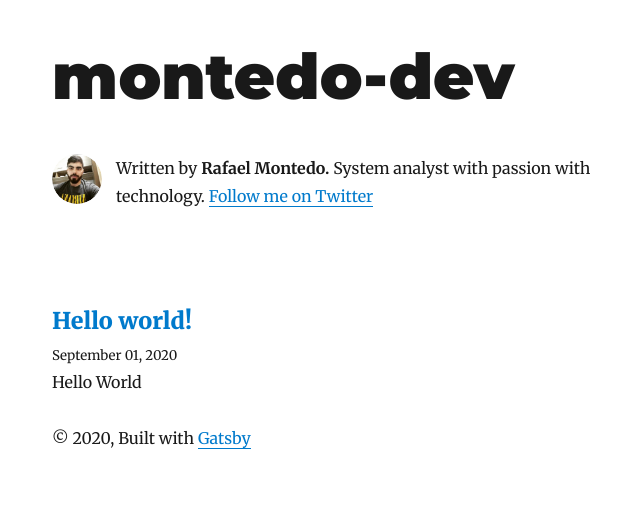
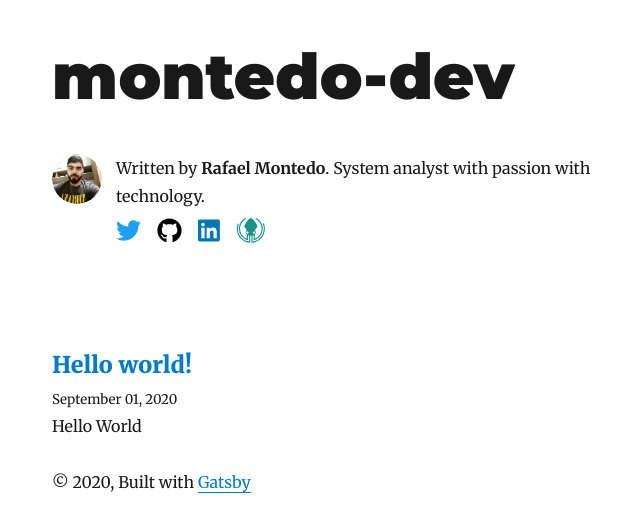
Before and after one commit to montedo-dev/montedo-dev, a Gatsby site: page / in a window 1280 px wide. Shown: the whole page, without its empty margins (273-913 px from the left). Built offline with nearby package versions, Linux system fonts and the light colour scheme; Gatsby itself is replaced by a stand-in of ours; some packages are replaced by stand-ins of ours.

Commit message:
Social media adjust | First post updated

```diff
--- a/content/blog/hello-world/index.md
+++ b/content/blog/hello-world/index.md
@@ -4,4 +4,20 @@ date: "2020-09-01T22:18:00.284Z"
 description: "Hello World"
 ---
 
-Start of montedo-dev!
+<p> Hi, I`m <b>Rafael Montedo</b>, self-styled as <b>montedo-dev.</b> </p>
+
+<p> I work as a <b>Systems Analyst</b> and <b>Full Stack Developer</b> mainly using <b>PHP</b> and <b>ECMAScript.</b></p>
+
+<p>
+My first contact with programming was writing <b>Perl</b> scripts for a bot in a MMORPG called Ragnarok Online, I didn`t quite understand what programming was at that time and I was impressed with what a few words in a text editor could do.
+</p>
+
+<p>When I entered college I had contact with the C language and it was through it that I programmed my first algorithms and where I exercised my programming logic, at the end of the first semester I was already passionate about programming.
+</p>
+
+<p>
+Over the months I started to specialize in<b> Web Based Systems</b> and got a job to be an <b>Full Stack Developer</b>, in a short time I found myself acting as a <b>Systems Analyst </b>and becoming one a little later.
+</p>
+
+- Graduated in technology in Systems Analysis and Development.
+- Currently attending a postgraduate course in Software Architecture.
--- a/gatsby-browser.js
+++ b/gatsby-browser.js
@@ -3,3 +3,4 @@ import "typeface-montserrat"
 import "typeface-merriweather"
 
 import "prismjs/themes/prism.css"
+import "./src/styles/global.css"
--- a/gatsby-config.js
+++ b/gatsby-config.js
@@ -2,13 +2,16 @@ module.exports = {
   siteMetadata: {
     title: `montedo-dev`,
     author: {
-      name: `Rafael Montedo. `,
+      name: `Rafael Montedo`,
       summary: `System analyst with passion with technology.`,
     },
     description: `This blog aims to share knowledge with people from all over the world.`,
     siteUrl: `https://montedo-dev.com/`,
     social: {
+      github: `montedo-dev`,
       twitter: `MontedoDev`,
+      linkedin: `montedo/?locale=en_US`,
+      gitkraken: `aehniCQ4`,
     },
   },
   plugins: [
--- a/package.json
+++ b/package.json
@@ -9,9 +9,14 @@
   },
   "dependencies": {
     "@fortawesome/fontawesome-free": "^5.14.0",
+    "@fortawesome/fontawesome-svg-core": "^1.2.30",
+    "@fortawesome/free-brands-svg-icons": "^5.14.0",
+    "@fortawesome/free-solid-svg-icons": "^5.14.0",
+    "@fortawesome/react-fontawesome": "^0.1.11",
     "gatsby": "^2.24.50",
     "gatsby-image": "^2.4.16",
     "gatsby-plugin-feed": "^2.5.11",
+    "gatsby-plugin-fontawesome-css": "^1.0.0",
     "gatsby-plugin-google-analytics": "^2.3.13",
     "gatsby-plugin-manifest": "^2.4.24",
     "gatsby-plugin-offline": "^3.2.24",
--- a/src/components/bio.js
+++ b/src/components/bio.js
@@ -8,6 +8,8 @@
 import React from "react"
 import { useStaticQuery, graphql } from "gatsby"
 import Image from "gatsby-image"
+import { FontAwesomeIcon } from '@fortawesome/react-fontawesome'
+import { faLinkedin, faGithub, faTwitter, faGitkraken } from '@fortawesome/free-brands-svg-icons'
 
 import { rhythm } from "../utils/typography"
 
@@ -28,7 +30,10 @@ const Bio = () => {
             summary
           }
           social {
-            twitter
+            twitter,
+            github,
+            linkedin,
+            gitkraken
           }
         }
       }
@@ -57,11 +62,16 @@ const Bio = () => {
         }}
       />
       <p>
-        Written by <strong>{author.name}</strong> {author.summary}
+        Written by <strong>{author.name}</strong>. {author.summary}
         {` `}
-        <a target="_blank" href={`https://twitter.com/${social.twitter}`}>
-          Follow me on Twitter
-        </a>
+        <br />
+
+          <a className="social-media-icons twitter" rel="noreferrer" target="_blank" href={`https://twitter.com/${social.twitter}` }>  <FontAwesomeIcon icon={faTwitter} /> </a>
+          <a className="social-media-icons github" rel="noreferrer" target="_blank" href={`https://github.com/${social.github}` }>  <FontAwesomeIcon icon={faGithub} /> </a>
+          <a className="social-media-icons linkedin" rel="noreferrer" target="_blank" href={`https://linkedin.com/in/${social.linkedin}` }>  <FontAwesomeIcon icon={faLinkedin} /> </a>
+          <a className="social-media-icons gitkraken" rel="noreferrer" target="_blank" href={`https://www.gitkraken.com/invite/${social.gitkraken}`}>  <FontAwesomeIcon icon={faGitkraken} /> </a>
+
+
       </p>
     </div>
   )
--- a/src/pages/index.js
+++ b/src/pages/index.js
@@ -1,5 +1,6 @@
 import React from "react"
 import { Link, graphql } from "gatsby"
+
 
 import Bio from "../components/bio"
 import Layout from "../components/layout"
--- /dev/null
+++ b/src/styles/global.css
@@ -0,0 +1,23 @@
+/* SOCIAL MEDIA */
+.social-media-icons{
+    box-shadow: none;
+    margin-right: 10px;
+    font-size: 25px;
+}
+
+.twitter{
+    color:#1DA0F1;
+}
+
+.github{
+    color: black;
+}
+
+.linkedin {
+    color: #0077B5;
+}
+
+.gitkraken{
+    color: #179287;
+}
+/* END SOCIAL MEDIA */
```
Also changed, not shown: README.md, 1 other file.
